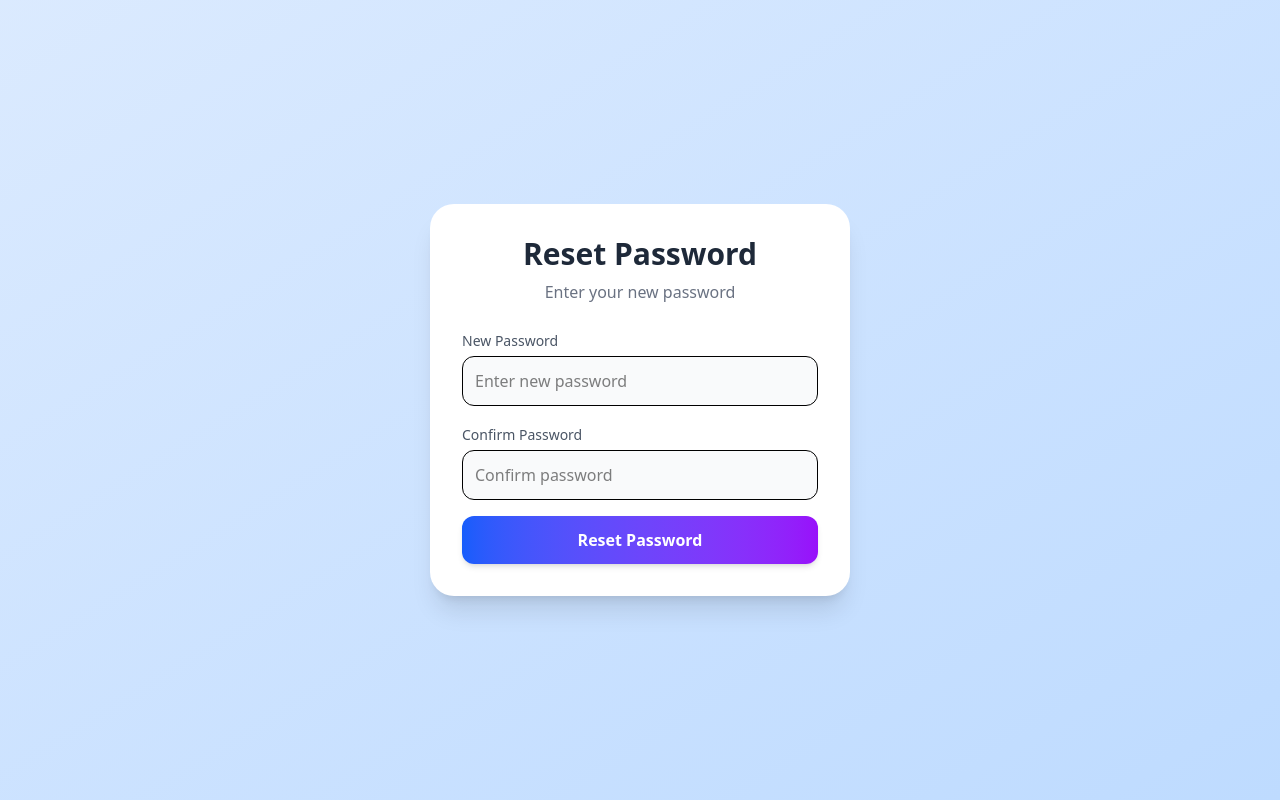
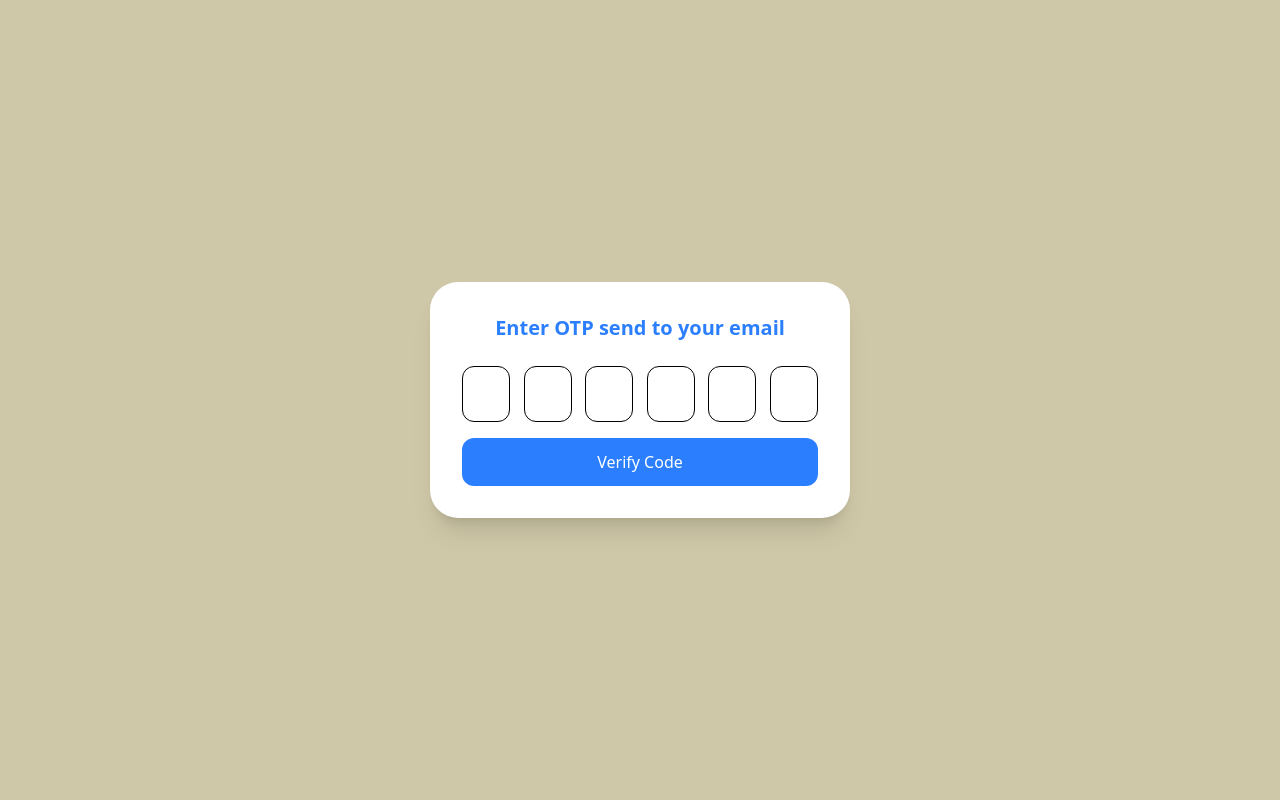
Before and after one commit to digipodium/ExcelIQ, a Next.js app in the folder frontend/: page /reset-password in a window 1280 px wide. Built offline with nearby package versions, Linux system fonts and the light colour scheme.

Commit message:
feat: implement OTP-based password reset functionality and update navigation paths

```diff
--- a/frontend/src/app/Dashboard/page.jsx
+++ /dev/null
@@ -1,42 +0,0 @@
-'use client';
-import React, { useState } from 'react';
-import ExcelAssistant from './components/excel-assistant';
-import Visualization from './components/visualization';
-import FormulaGen from './components/formula-gen';
-import ReportGen from './components/report';
-
-const Dashboard = () => {
-  const [activeTab, setActiveTab] = useState('assistant');
-
-  const renderContent = () => {
-    switch (activeTab) {
-      case 'assistant': return <excel-assistent />;
-      case 'viz': return <Visualization />;
-      case 'formula': return <formula-gen/>;
-      case 'report': return <report/>
-      default: return <ExcelAssistant />;
-    }
-  };
-
-  return (
-    <div className="flex h-screen bg-gray-100">
-      {/* Sidebar */}
-      <div className="w-64 bg-slate-800 text-white flex flex-col">
-        <div className="p-6 text-2xl font-bold border-b border-slate-700">Excel IQ</div>
-        <nav className="flex-grow p-4 space-y-2">
-          <button onClick={() => setActiveTab('assistant')} className={`w-full text-left p-3 rounded ${activeTab === 'assistant' ? 'bg-green-600' : 'hover:bg-slate-700'}`}>Excel Assistant</button>
-          <button onClick={() => setActiveTab('viz')} className={`w-full text-left p-3 rounded ${activeTab === 'viz' ? 'bg-blue-600' : 'hover:bg-slate-700'}`}>Chat Visualization</button>
-          <button onClick={() => setActiveTab('formula')} className={`w-full text-left p-3 rounded ${activeTab === 'formula' ? 'bg-purple-600' : 'hover:bg-slate-700'}`}>Formula Generation</button>
-          <button onClick={() => setActiveTab('report')} className={`w-full text-left p-3 rounded ${activeTab === 'report' ? 'bg-orange-600' : 'hover:bg-slate-700'}`}>Report Generation</button>
-        </nav>
-      </div>
-
-      {/* Main Content Area */}
-      <div className="flex-grow p-10">
-        {renderContent()}
-      </div>
-    </div>
-  );
-};
-
-export default Dashboard;
--- a/frontend/src/app/forgetpassword/page.jsx
+++ b/frontend/src/app/forgetpassword/page.jsx
@@ -1,74 +1,72 @@
 "use client";
 import { useState } from "react";
+import { useRouter } from "next/navigation";
 
 export default function ForgotPassword() {
+  const router = useRouter();
   const [email, setEmail] = useState("");
   const [loading, setLoading] = useState(false);
 
- const handleSubmit = async (e) => {
+  const sendOtp = async (e) => {
     e.preventDefault();
+    setLoading(true);
 
     try {
-    setLoading(true);
-
-    const res = await fetch("http://localhost:5000/user/forgot-password", {
+      const res = await fetch(
+        "http://localhost:5000/user/forgot-password",
+        {
           method: "POST",
           headers: {
             "Content-Type": "application/json",
           },
           body: JSON.stringify({ email }),
-    });
+        }
+      );
 
-    const text = await res.text();
-    const data = JSON.parse(text);
-    alert(data.message || "Reset link sent to your email ");
+      const data = await res.json();
+      alert(data.message);
 
-  } catch (error) {
-    console.error(error);
+      if (res.ok) {
+        router.push(`/reset-password?email=${email}`);
+      }
+    } catch (err) {
       alert("Something went wrong");
-  } finally {
+    }
+
     setLoading(false);
-  }
   };
 
   return (
-    <div className="min-h-screen flex items-center justify-center bg-gradient-to-br from-blue-100 to-blue-200">
-      <div className="w-[420px] bg-white rounded-3xl shadow-xl p-8">
+    <div className="min-h-screen bg-[#cfc8a8] flex items-center justify-center">
+      <div className="bg-white w-[420px] rounded-[28px] shadow-xl p-8 relative">
 
-        <h2 className="text-3xl font-bold text-center text-gray-800">
-          Forgot Password
+        <h2 className="text-center text-blue-500 text-xl font-semibold mt-4">
+          Reset your password
         </h2>
 
-        <p className="text-center text-gray-500 mt-2 mb-6">
-          Enter your email to receive reset link
-        </p>
+        <form onSubmit={sendOtp} className="mt-6">
 
-        <form onSubmit={handleSubmit} className="space-y-4">
-
-          <div>
-            <label className="text-sm text-gray-600">Email</label>
           <input
             type="email"
-              placeholder="you@example.com"
-              className="w-full mt-1 p-3 rounded-xl border bg-gray-50 focus:outline-none focus:ring-2 focus:ring-blue-400"
+            placeholder="Enter your ExcelIQ email"
+            className="w-full h-14 px-4 border rounded-xl"
             value={email}
             onChange={(e) => setEmail(e.target.value)}
             required
           />
-          </div>
 
           <button
             disabled={loading}
-            className="w-full mt-4 bg-gradient-to-r from-blue-600 to-purple-600 text-white font-semibold p-3 rounded-xl shadow-md hover:opacity-90 transition flex items-center justify-center gap-2"
+            className="w-full mt-5 bg-blue-500 text-white py-3 rounded-xl flex items-center justify-center"
           >
-            {loading && (
-              <span className="w-4 h-4 border-2 border-white border-t-transparent rounded-full animate-spin"></span>
+            {loading ? (
+              <div className="w-5 h-5 border-2 border-white border-t-transparent rounded-full animate-spin"></div>
+            ) : (
+              "Send Code"
             )}
+          </button>
 
-            {loading ? "Sending..." : "Send Reset Link"}
-          </button>
         </form>
-
       </div>
     </div>
   );
--- a/frontend/src/app/login/page.jsx
+++ b/frontend/src/app/login/page.jsx
@@ -19,7 +19,7 @@ const Login = () => {
           localStorage.setItem('token', token);
 
           // Redirect to dashboard
-          router.push('/Home'); // ← Redirect after login
+          router.push('/Dashboard'); // ← Redirect after login
         })
         .catch((err) => {
           if (err.response && err.response.status === 403) {
--- a/frontend/src/app/reset-password/page.jsx
+++ b/frontend/src/app/reset-password/page.jsx
@@ -1,100 +1,125 @@
 "use client";
-import { useParams, useRouter } from "next/navigation";
+import { useSearchParams, useRouter } from "next/navigation";
 import { useState } from "react";
 
-export default function ResetPassword() {
-  const { token } = useParams();
+export default function VerifyOtp() {
   const router = useRouter();
+  const searchParams = useSearchParams();
+  const email = searchParams.get("email");
 
-  const [password, setPassword] = useState("");
-  const [confirm, setConfirm] = useState("");
+  const [otp, setOtp] = useState(["", "", "", "", "", ""]);
   const [loading, setLoading] = useState(false);
+  const [message, setMessage] = useState("");
 
-  const handleSubmit = async (e) => {
+  const handleChange = (value, index) => {
+    if (!/^[0-9]*$/.test(value)) return;
+
+    const newOtp = [...otp];
+    newOtp[index] = value;
+    setOtp(newOtp);
+
+    if (value && index < 5) {
+      document.getElementById(`otp-${index + 1}`).focus();
+    }
+  };
+
+  const verifyOtp = async (e) => {
     e.preventDefault();
 
-    if (password !== confirm) {
-      alert("Passwords do not match");
+    const enteredOtp = otp.join("");
+
+    if (enteredOtp.length !== 6) {
+      setMessage("Please enter complete OTP");
       return;
     }
 
+    setLoading(true);
+    setMessage("");
+
     try {
-      setLoading(true);
-
       const res = await fetch(
-        "http://localhost:5000/user/reset-password",
+        "http://localhost:5000/user/verify-otp",
         {
           method: "POST",
           headers: {
             "Content-Type": "application/json",
           },
-          body: JSON.stringify({ password }),
+          body: JSON.stringify({
+            email,
+            otp: enteredOtp,
+          }),
         }
       );
 
       const data = await res.json();
-      alert(data.message || "Password updated successfully");
 
-      router.push("/login");
+      if (res.ok) {
+        setMessage("OTP verified successfully");
+
+        // redirect after 1 sec
+        setTimeout(() => {
+          router.push("/Dashboard");
+        }, 1000);
+
+      } else {
+        setMessage(data.message || "Invalid OTP");
+      }
 
     } catch (error) {
-      console.error(error);
-      alert("Something went wrong");
-    } finally {
-      setLoading(false);
+      setMessage("Server error");
     }
+
+    setLoading(false);
   };
 
   return (
-    <div className="min-h-screen flex items-center justify-center bg-gradient-to-br from-blue-100 to-blue-200">
-      <div className="w-[420px] bg-white rounded-3xl shadow-xl p-8">
+    <div className="min-h-screen bg-[#cfc8a8] flex items-center justify-center">
+      <div className="bg-white w-[420px] rounded-[28px] shadow-xl p-8">
 
-        <h2 className="text-3xl font-bold text-center text-gray-800">
-          Reset Password
+        <h2 className="text-center text-blue-500 text-xl font-semibold">
+          Enter OTP send to your email
         </h2>
 
-        <p className="text-center text-gray-500 mt-2 mb-6">
-          Enter your new password
+        <p className="text-center text-gray-400 text-sm">
+          {email}
         </p>
 
-        <form onSubmit={handleSubmit} className="space-y-4">
+        <form onSubmit={verifyOtp}>
 
-          <div>
-            <label className="text-sm text-gray-600">New Password</label>
-            <input
-              type="password"
-              placeholder="Enter new password"
-              className="w-full mt-1 p-3 rounded-xl border bg-gray-50 focus:outline-none focus:ring-2 focus:ring-blue-400"
-              value={password}
-              onChange={(e) => setPassword(e.target.value)}
-              required
-            />
+          <div className="flex justify-between mt-6 mb-4">
+            {otp.map((digit, index) => (
+              <input
+                key={index}
+                id={`otp-${index}`}
+                type="text"
+                maxLength="1"
+                value={digit}
+                onChange={(e) =>
+                  handleChange(e.target.value, index)
+                }
+                className="w-12 h-14 border rounded-xl text-center"
+              />
+            ))}
           </div>
 
-          <div>
-            <label className="text-sm text-gray-600">Confirm Password</label>
-            <input
-              type="password"
-              placeholder="Confirm password"
-              className="w-full mt-1 p-3 rounded-xl border bg-gray-50 focus:outline-none focus:ring-2 focus:ring-blue-400"
-              value={confirm}
-              onChange={(e) => setConfirm(e.target.value)}
-              required
-            />
-          </div>
+          {message && (
+            <p className="text-center text-sm mb-3 text-red-500">
+              {message}
+            </p>
+          )}
 
           <button
             disabled={loading}
-            className="w-full mt-4 bg-gradient-to-r from-blue-600 to-purple-600 text-white font-semibold p-3 rounded-xl shadow-md hover:opacity-90 transition flex items-center justify-center gap-2"
+            className="w-full bg-blue-500 text-white py-3 rounded-xl flex justify-center"
           >
-            {loading && (
-              <span className="w-4 h-4 border-2 border-white border-t-transparent rounded-full animate-spin"></span>
+            {loading ? (
+              <div className="w-5 h-5 border-2 border-white border-t-transparent rounded-full animate-spin"></div>
+            ) : (
+              "Verify Code"
             )}
+          </button>
 
-            {loading ? "Updating..." : "Reset Password"}
-          </button>
         </form>
-
       </div>
     </div>
   );
--- a/frontend/src/app/signup/page.jsx
+++ b/frontend/src/app/signup/page.jsx
@@ -43,7 +43,7 @@ export default function Signup() {
       }
 
       // Redirect to dashboard
-      window.location.href = '/Home'; // simple redirect
+      window.location.href = '/Dashboard'; // simple redirect
       // OR, if using Next.js app router with useRouter:
       // router.push('/dashboard');
     } else {
```
Also changed, not shown: 2 other files (tests, documents, lock files or other folders). Lines whose indentation alone changed are shown as unchanged.
